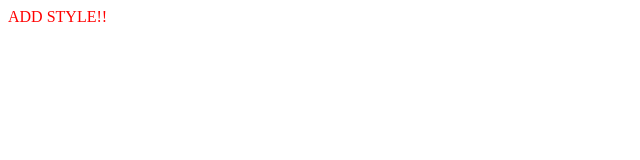
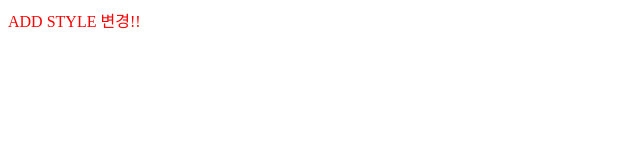
Before and after one commit to oliviatest/test-repo, a plain HTML site: page index.html in a window 1280 px wide. Shown: the full height of the page, 0-640 px from the left. Drawn offline with Linux system fonts and the light colour scheme.

Commit message:
ADD STYLE 변경!!

```diff
--- a/index.html
+++ b/index.html
@@ -7,6 +7,6 @@
     <link rel="stylesheet" href="./main.css" />
   </head>
   <body>
-    ADD STYLE!!
+    ADD STYLE 변경!!
   </body>
 </html>
```
